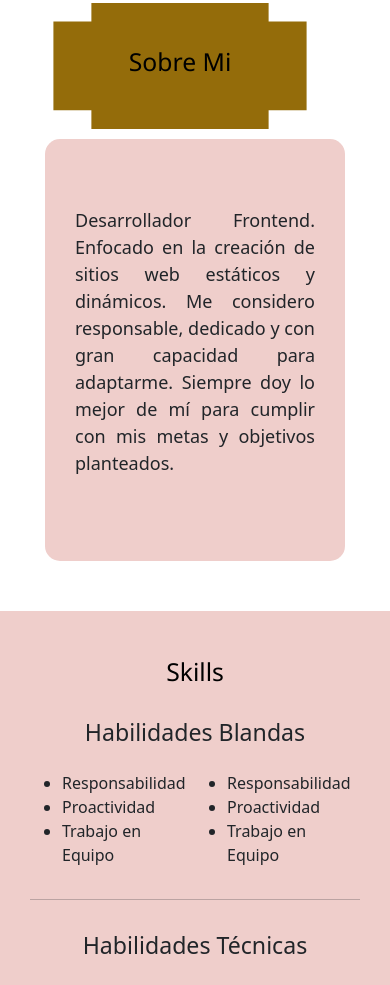
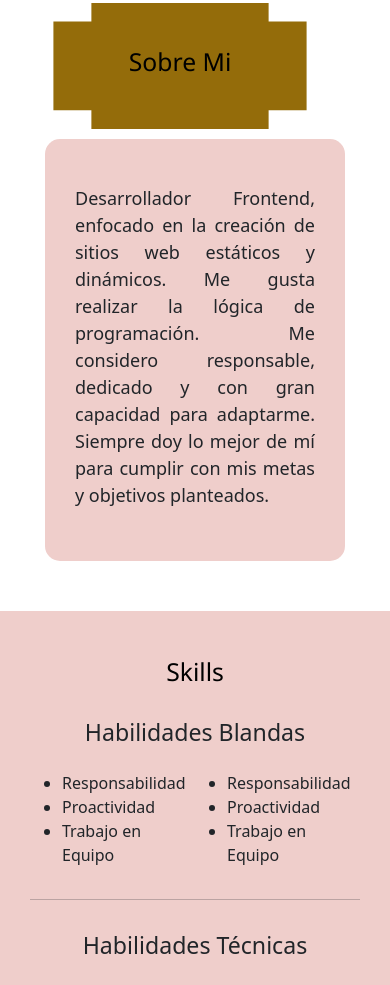
Before and after one commit to MauricioGamarra07/MiPortafolio, a plain HTML site: page index.html in a window 390 px wide. Shown: the part 907-1892 px from the top of the page. Drawn offline with nearby package versions, Linux system fonts and the light colour scheme; a web font is replaced by a local one.

Commit message:
texto de sobre mi cambiado

```diff
--- a/index.html
+++ b/index.html
@@ -68,7 +68,7 @@
                 <h2>Sobre Mi</h2>
             </div>
             <div class="text-subtitulo">
-                <p>Desarrollador Frontend. Enfocado en la creación de sitios web estáticos y dinámicos. Me considero responsable, dedicado y con gran capacidad para adaptarme. Siempre doy lo mejor de mí para
+                <p>Desarrollador Frontend, enfocado en la creación de sitios web estáticos y dinámicos. Me gusta realizar la lógica de programación. Me considero responsable, dedicado y con gran capacidad para adaptarme. Siempre doy lo mejor de mí para
                     cumplir con mis metas y objetivos planteados.</p>
             </div>
         </section>
--- a/style/responsive.css
+++ b/style/responsive.css
@@ -91,6 +91,11 @@ span{
     .img-proyecto{
         width: 85%;
         height: 400px;
+    }
+}
+@media (max-width: 900px){
+    .text-subtitulo p{
+        margin-top: 10px;
     }
 }
 @media (max-width: 800px){
```
